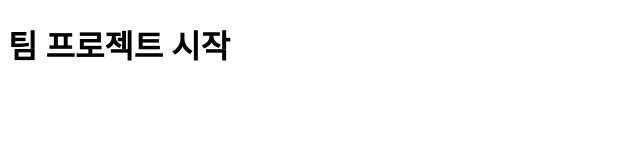
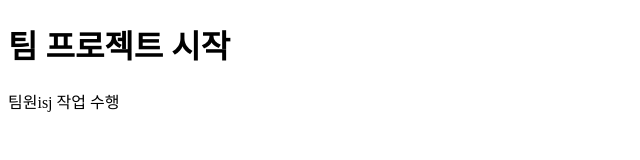
Before and after one commit to solarluvsla/ezen_team_20260226, a plain HTML site: page index.html in a window 1280 px wide. Shown: the whole page, without its empty margins (0-640 px from the left). Drawn offline with Linux system fonts and the light colour scheme.

Commit message:
팀원isj 작업 수행

```diff
--- a/index.html
+++ b/index.html
@@ -7,5 +7,6 @@
 </head>
 <body>
   <h1>팀 프로젝트 시작</h1>
+  <p>팀원isj 작업 수행</p>
 </body>
 </html>
```
